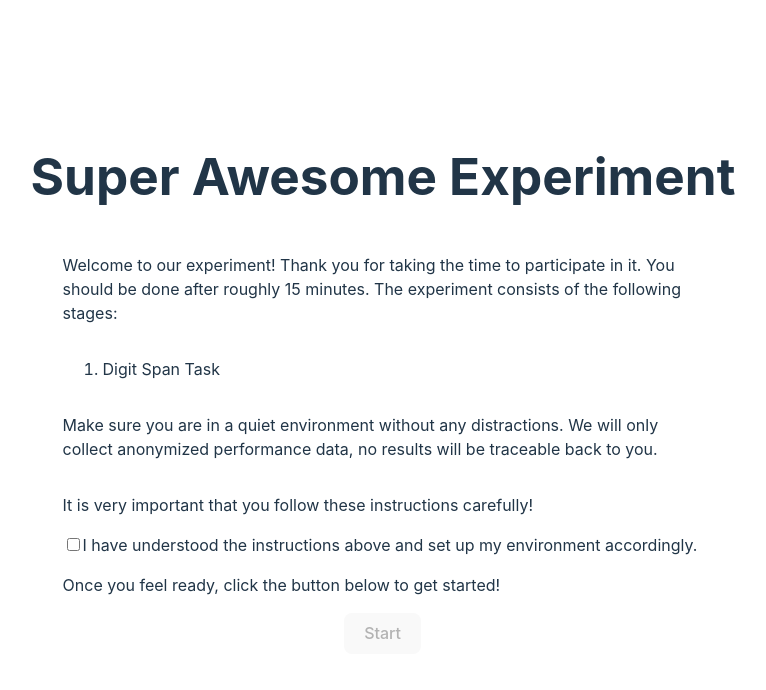
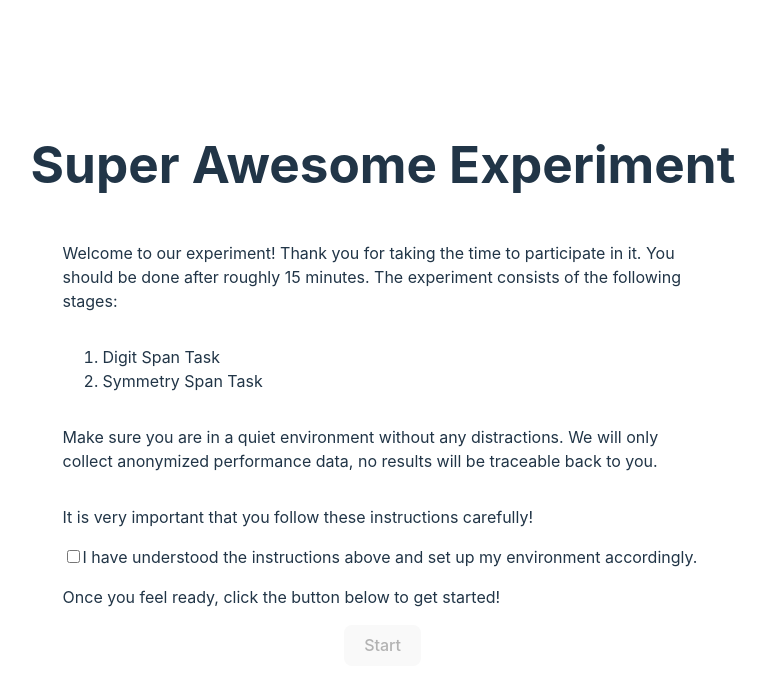
Before and after one commit to Sejmou/urm-pr-experiment, a React (Vite) app: page / in a window 1280 px wide. Shown: the top 690 px of the page, without its empty margins (257-1023 px from the left). Built offline with nearby package versions, Linux system fonts and the light colour scheme; no server answers; the database is empty.

Commit message:
fix bug in group picking, add missing experiment

```diff
--- a/src/Home.tsx
+++ b/src/Home.tsx
@@ -18,9 +18,8 @@ const Checkbox = ({ label, value, onChange }: CheckboxProps) => {
   );
 };
 
-const musicTestGroup = isMusicTestGroup();
-
 function Home() {
+  const musicTestGroup = isMusicTestGroup();
   const [checked, setChecked] = useState(false);
   const handleChange = () => {
     setChecked(!checked);
--- a/src/shared/experiment.ts
+++ b/src/shared/experiment.ts
@@ -14,13 +14,13 @@ export const tasks = [
       return module.default();
     },
   },
-  // {
-  //   displayName: 'Symmetry Span Task',
-  //   run: async () => {
-  //     const module = await import('../tasks/symmetry_span');
-  //     return module.default();
-  //   },
-  // },
+  {
+    displayName: 'Symmetry Span Task',
+    run: async () => {
+      const module = await import('../tasks/symmetry_span');
+      return module.default();
+    },
+  },
 ];
 
 export const getParticipantId = () => {
```
